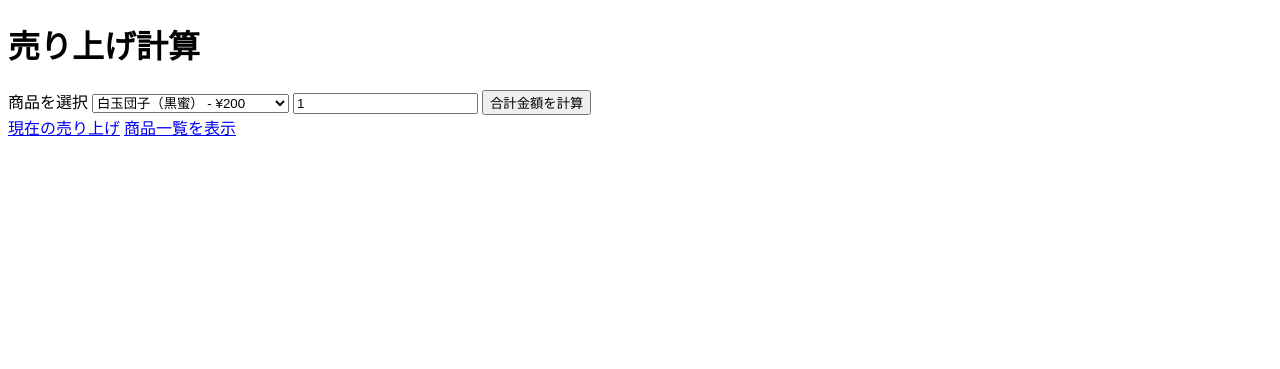
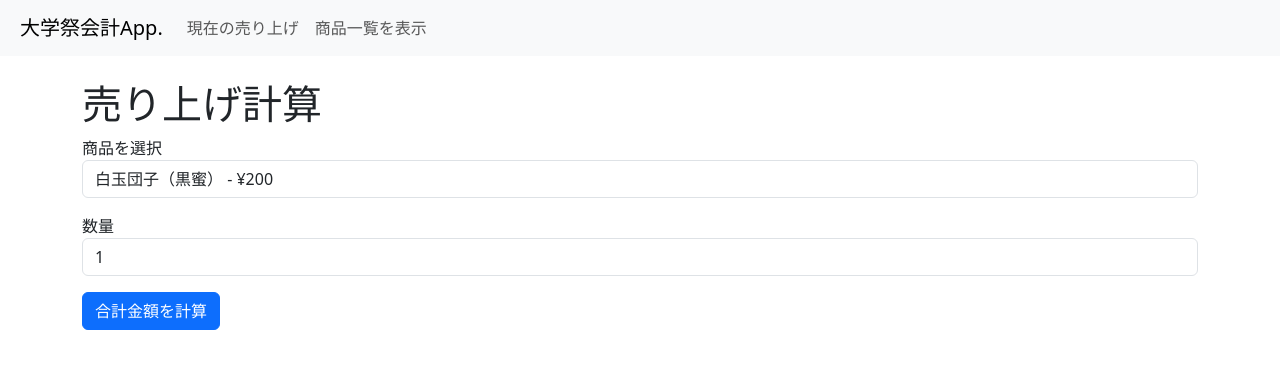
Before and after one commit to TomokiIkegami/my_flask_pos, a Flask app: page / in a window 1280 px wide. Shown: the top 369 px of the page. Run offline with Flask 3, Linux system fonts and the light colour scheme.

Commit message:
トップページのデザインを修正しました

```diff
--- a/templates/index.html
+++ b/templates/index.html
@@ -2,32 +2,56 @@
 <html lang="ja">
 <head>
     <meta charset="UTF-8">
+    <meta name="viewport" content="width=device-width, initial-scale=1">
     <title>大学祭会計App.</title>
+    <link href="https://cdn.jsdelivr.net/npm/bootstrap@5.3.0/dist/css/bootstrap.min.css" rel="stylesheet">
 </head>
 <body>
+    <nav class="navbar navbar-expand-lg navbar-light bg-light">
+        <a class="navbar-brand" href="#">　大学祭会計App.</a>
+        <button class="navbar-toggler" type="button" data-bs-toggle="collapse" data-bs-target="#navbarNav" aria-controls="navbarNav" aria-expanded="false" aria-label="Toggle navigation">
+            <span class="navbar-toggler-icon"></span>
+        </button>
+        <div class="collapse navbar-collapse" id="navbarNav">
+            <ul class="navbar-nav">
+                <li class="nav-item">
+                    <a class="nav-link" href="{{ url_for('sales') }}">現在の売り上げ</a>
+                </li>
+                <li class="nav-item">
+                    <a class="nav-link" href="{{ url_for('items') }}">商品一覧を表示</a>
+                </li>
+            </ul>
+        </div>
+    </nav>
+
+    <div class="container mt-4">
         <h1>売り上げ計算</h1>
 
         <form method="POST">
+            <div class="form-group">
                 <label for="item">商品を選択</label>
-        <select name="item" id="item">
+                <select class="form-control" name="item" id="item">
                     {% for item in items %}
                         <option value="{{ item.id }}" {% if selected_item and selected_item.id == item.id %}selected{% endif %}>
                             {{ item.name }} - ¥{{ item.price }}
                         </option>
                     {% endfor %}
                 </select>
-        <input type="number" id="quantity" name="quantity" value="{{ quantity }}" min="1">
-
-        <button type="submit">合計金額を計算</button>
+            </div>
+            <div class="form-group mt-3">
+                <label for="quantity">数量</label>
+                <input type="number" class="form-control" id="quantity" name="quantity" value="{{ quantity }}" min="1">
+            </div>
+            <button type="submit" class="btn btn-primary mt-3">合計金額を計算</button>
         </form>
 
-    <a href="{{ url_for('sales') }}">現在の売り上げ</a>
-    <a href="{{ url_for('items') }}">商品一覧を表示</a>
+        {% if total > 0 %}
+            <h2 class="mt-4">合計金額: ¥{{ total }}</h2>
+        {% endif %}
+    </div>
 
-
-
-    {% if total > 0 %}
-        <h2>合計金額: ¥{{ total }}</h2>
-    {% endif %}
+    <script src="https://code.jquery.com/jquery-3.6.0.min.js"></script>
+    <script src="https://cdn.jsdelivr.net/npm/@popperjs/core@2.11.7/dist/umd/popper.min.js"></script>
+    <script src="https://cdn.jsdelivr.net/npm/bootstrap@5.3.0/dist/js/bootstrap.min.js"></script>
 </body>
 </html>
```
Also changed, not shown: sales.db. Lines whose indentation alone changed are shown as unchanged.
